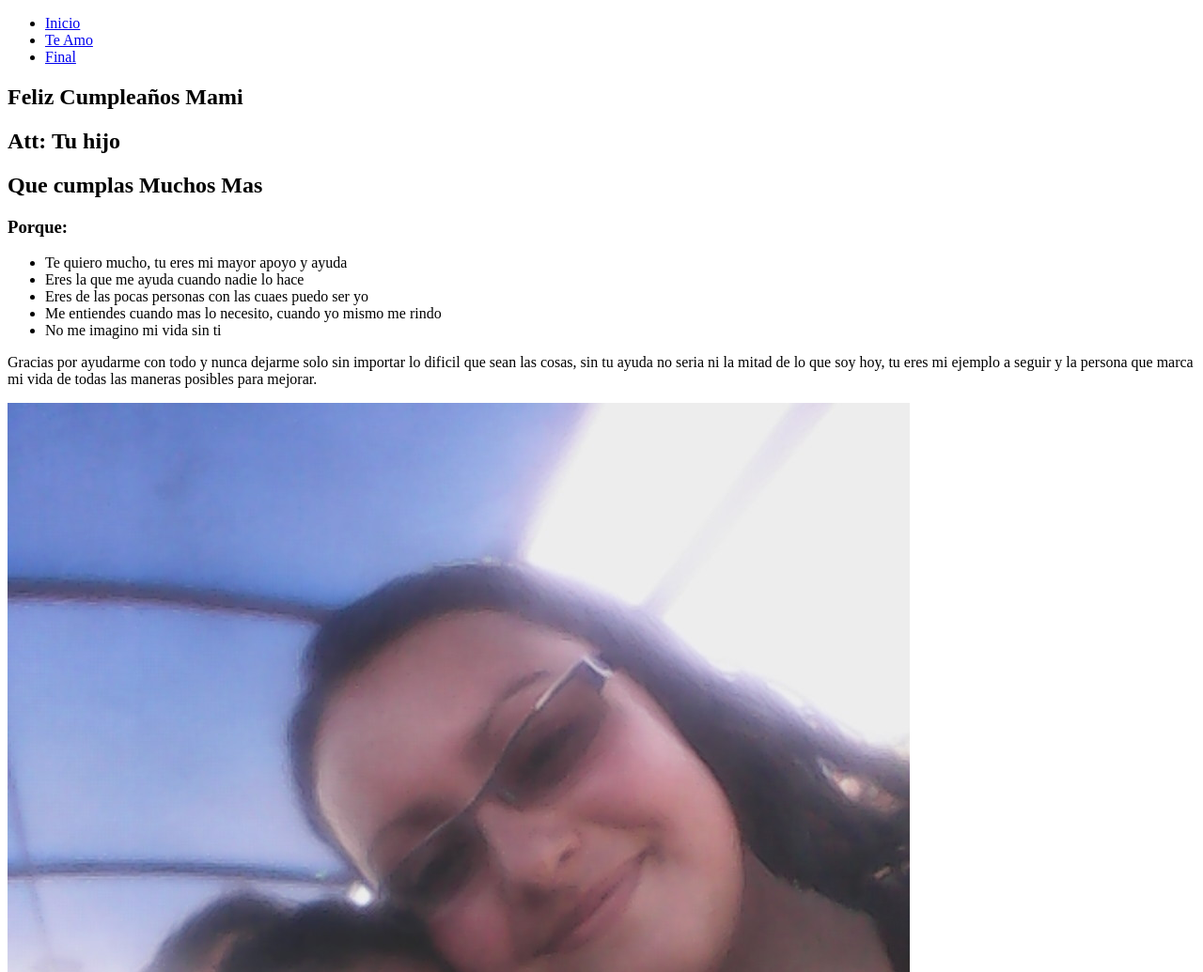
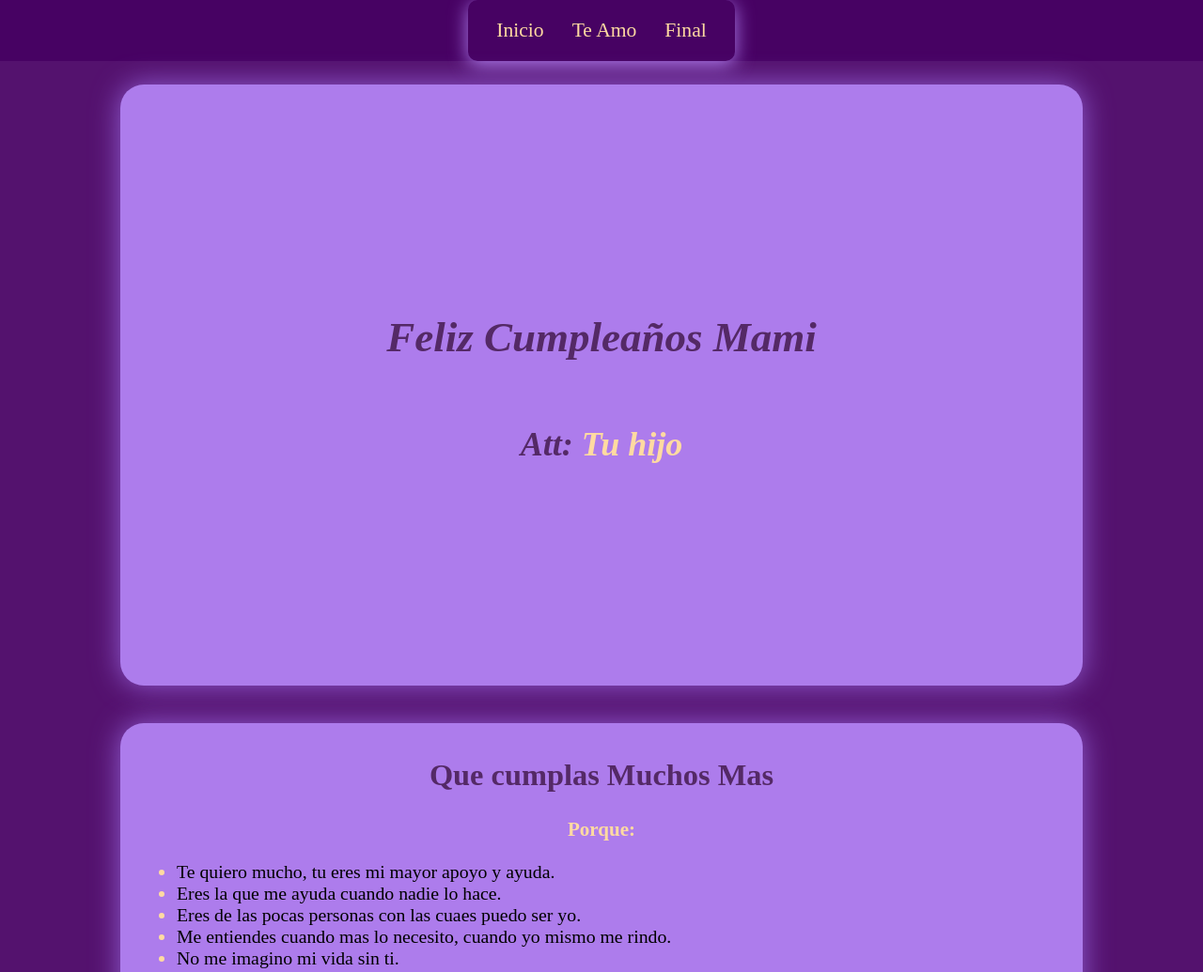
Before and after one commit to KeidemPineda/Madre, a plain HTML site: page index.html in a window 1280 px wide. Shown: the top 1035 px of the page at 94% size. Drawn offline with Linux system fonts and the light colour scheme.

Commit message:
update: index.html

```diff
--- a/index.html
+++ b/index.html
@@ -9,24 +9,26 @@
   <body>
     <nav id="nav-bar">
       <ul>
-        <li><a href="#Inicio">Inicio</a></li>
+        <li><a href="#Felicitaciones">Inicio</a></li>
         <li><a href="#Contenido">Te Amo</a></li>
         <li><a href="#Final">Final</a></li>
       </ul>
     </nav>
-    <section id="Inicio">
+    <section id="Felicitaciones">
       <h1>Feliz Cumpleaños Mami</h1>
-      <h2>Att: Tu hijo</h2>
+      <h2>Att: <span>Tu hijo</span></h2>
     </section>
     <section id="Contenido">
       <h2>Que cumplas Muchos Mas</h2>
-      <h3>Porque:</h3>
+      <h3><span>Porque:</span></h3>
       <ul>
-        <li>Te quiero mucho, tu eres mi mayor apoyo y ayuda</li>
-        <li>Eres la que me ayuda cuando nadie lo hace</li>
-        <li>Eres de las pocas personas con las cuaes puedo ser yo</li>
-        <li>Me entiendes cuando mas lo necesito, cuando yo mismo me rindo</li>
-        <li>No me imagino mi vida sin ti</li>
+        <li><a>Te quiero mucho, tu eres mi mayor apoyo y ayuda.</a></li>
+        <li><a>Eres la que me ayuda cuando nadie lo hace.</a></li>
+        <li><a>Eres de las pocas personas con las cuaes puedo ser yo.</a></li>
+        <li>
+          <a>Me entiendes cuando mas lo necesito, cuando yo mismo me rindo.</a>
+        </li>
+        <li><a>No me imagino mi vida sin ti.</a></li>
       </ul>
       <p>
         Gracias por ayudarme con todo y nunca dejarme solo sin importar lo
@@ -35,7 +37,7 @@
         todas las maneras posibles para mejorar.
       </p>
       <img src="imagenes/mami.jpg" />
-      <h2>TE QUIERO MUCHO</h2>
+      <h2><span>TE QUIERO MUCHO</span></h2>
     </section>
     <section id="Final">
       <h2>Agradezco Por:</h2>
@@ -49,7 +51,7 @@
         amor y agradecimiento por ti
       </p>
       <img src="imagenes/mami2.jpg" />
-      <h2>Gracias Mami</h2>
+      <h2><span>Gracias Mami</span></h2>
     </section>
     <footer id="footer">
       <p>&copy; Con Amor La Persona Que Mas Te Ama En El Mundo</p>
--- a/styles.css
+++ b/styles.css
@@ -0,0 +1,117 @@
+body {
+  font-size: 18px;
+  font-family: "Times New Roman";
+  margin: 0;
+  background: rgb(84, 18, 110);
+}
+#nav-bar {
+  background-color: rgba(71, 2, 99);
+  display: flex;
+  font-size: 1.2em;
+}
+#nav-bar ul {
+  width: auto;
+  display: flex;
+  list-style-type: none;
+  justify-content: center;
+  top: 0;
+  margin: auto;
+  padding: 15px;
+  box-shadow: 0 4px 20px rgb(173, 124, 236);
+  border-radius: 10px;
+}
+#nav-bar li {
+  padding: 0;
+  margin: 0;
+}
+#nav-bar a {
+  display: flex;
+  text-decoration: none;
+  padding: 5px 15px;
+  color: rgb(255, 218, 161);
+  transition: all;
+}
+#nav-bar a:hover {
+  background-color: rgb(120, 70, 185);
+  box-shadow: 0px 4px 8px rgba(31, 30, 30, 0.2);
+  transform: scale(1.1);
+  border-radius: 5px;
+}
+#Felicitaciones {
+  margin-top: 30px;
+  color: rgba(48, 9, 48, 0.712);
+  background-color: rgb(173, 124, 236);
+  text-align: center;
+  height: 80vh;
+  margin-top: 25px;
+  display: flex;
+  flex-direction: column;
+  justify-content: center;
+  border-radius: 25px;
+}
+#Felicitaciones h1 {
+  font-size: 2.5em;
+  font-style: italic;
+}
+#Felicitaciones h2 {
+  font-size: 2em;
+  font-style: italic;
+}
+span {
+  color: rgb(255, 218, 161);
+}
+section {
+  padding: 10px 20px;
+  margin: auto;
+  max-width: 80%;
+  background-color: rgb(173, 124, 236);
+  color: rgba(48, 9, 48, 0.712);
+  border-radius: 25px;
+  text-align: center;
+  margin-bottom: 40px;
+  box-sizing: border-box;
+  box-shadow: 0px 0px 30px rgb(146, 95, 212);
+}
+section img {
+  width: 80%;
+  max-width: 400px;
+  height: auto;
+  display: block;
+  margin: 20px auto;
+  border-radius: 25px;
+}
+section ul {
+  color: rgb(255, 218, 161);
+}
+section li {
+  color: rgb(255, 218, 161);
+  text-align: left;
+  font-size: 1.1em;
+}
+section a {
+  color: rgb(0, 0, 0);
+}
+section p {
+  color: rgb(0, 0, 0);
+  font-size: 1.1em;
+}
+section h2 {
+  font-size: 1.8em;
+}
+#footer {
+  background: rgb(173, 124, 236);
+  box-shadow: 0px 0px 30px rgb(173, 124, 236);
+  color: whitesmoke;
+  text-align: center;
+  padding: 20px 0;
+  position: relative;
+  bottom: 0;
+  width: 100%;
+  margin-top: 30px;
+  border-radius: 10px 10px 0px 0px;
+}
+#footer p {
+  font-size: 1.1em;
+  font-family: "Times New Roman", Times, serif;
+  font-style: italic;
+}
```
